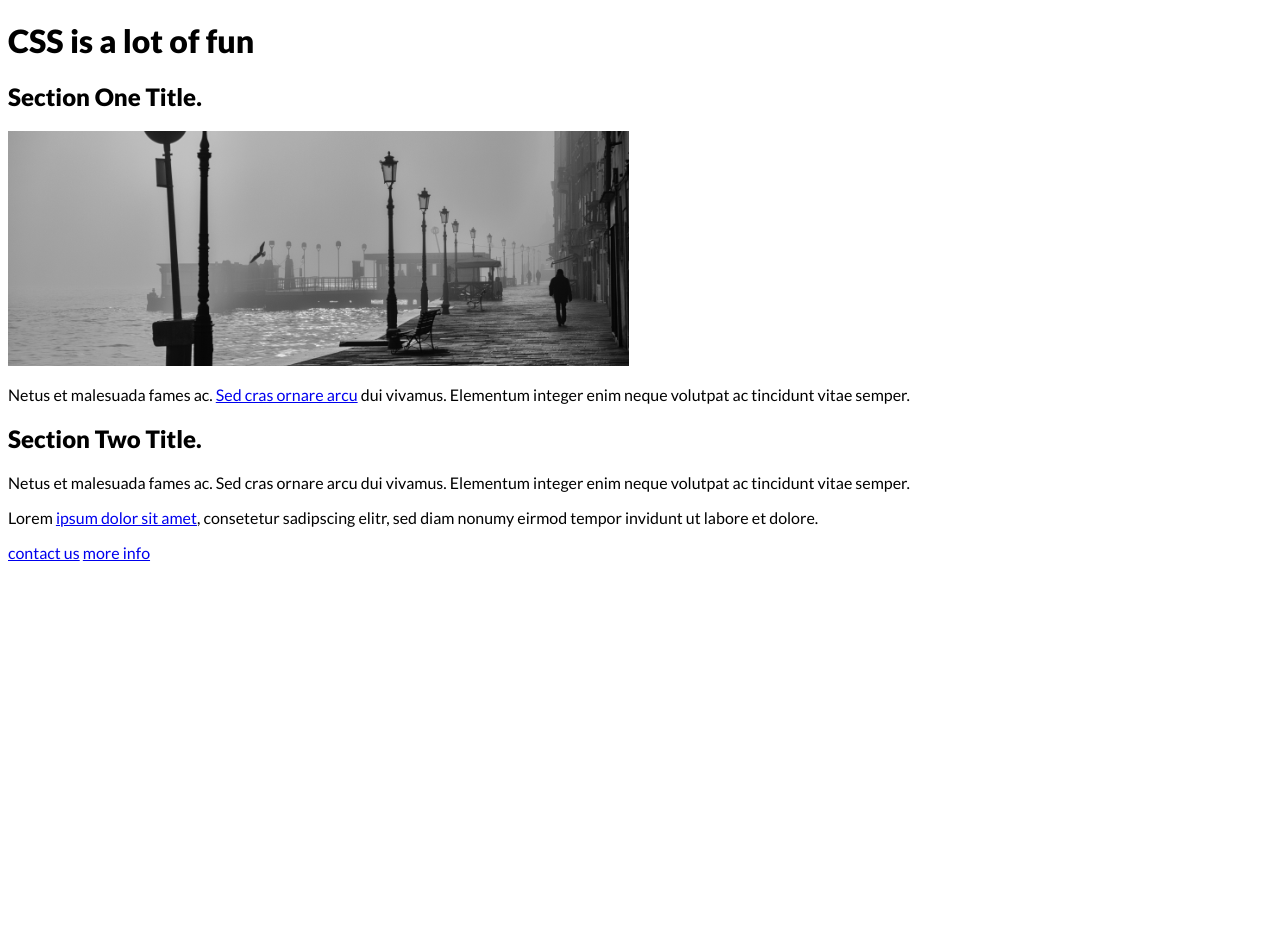
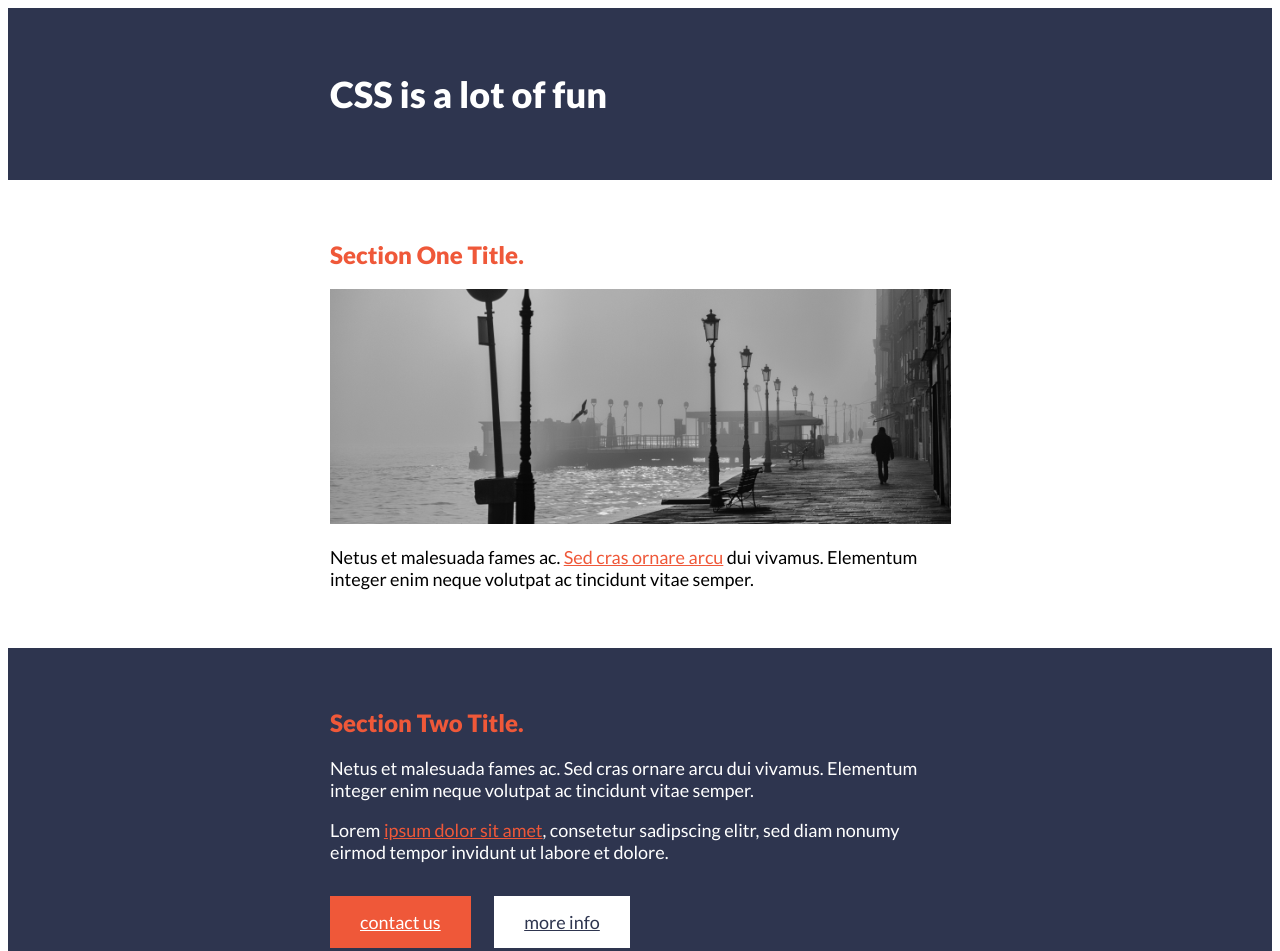
Before and after one commit to xaviguasch/tfcp-mod-3-cjf-css-fundamentals-25-putting-it-all-together, a plain HTML site: page index.html in a window 1280 px wide. Shown: the top 951 px of the page. Before the commit the page ends 800 px from the top, so only its background shows below. Drawn offline with Linux system fonts and the light colour scheme.

Commit message:
added solution for the css styling

```diff
--- a/css/style.css
+++ b/css/style.css
@@ -1,3 +1,71 @@
 body {
   font-family: 'Lato', sans-serif;
+  font-size: 18px;
+  font-weight: 400;
 }
+h1 {
+  font-size: 36px;
+}
+h2 {
+  font-size: 24px;
+  color: #ef5839;
+}
+
+a {
+  color: #ef5839;
+}
+
+a:hover,
+a:focus {
+  color: #4d1c12;
+}
+
+header {
+  background: #2e354f;
+  color: #fff;
+  padding: 40px 0;
+}
+
+.container {
+  width: 620px;
+  margin: 0 auto;
+}
+
+.section-one {
+  padding: 40px 0;
+}
+
+.section-two {
+  padding: 40px 0;
+  background: #2e354f;
+  color: #fff;
+}
+
+.btn {
+  display: inline-block;
+  padding: 15px 30px;
+  margin-top: 15px;
+  margin-right: 20px;
+}
+
+.btn-accent {
+  background: #ef5839;
+  color: #fff;
+}
+
+.btn-accent:hover,
+.btn-accent:focus {
+  background: #fff;
+  color: #ef5839;
+}
+
+.btn-white {
+  background: #fff;
+  color: #2e354f;
+}
+
+.btn-white:hover,
+.btn-white:focus {
+  background: #2e354f;
+  color: #fff;
+}
--- a/index.html
+++ b/index.html
@@ -12,12 +12,12 @@
   </head>
   <body>
     <header>
-      <div class="wrapper">
+      <div class="container">
         <h1>CSS is a lot of fun</h1>
       </div>
     </header>
     <section class="section-one">
-      <div class="wrapper">
+      <div class="container">
         <h2>Section One Title.</h2>
 
         <img src="./images/boardwalk.png" alt="A boarwalk in black and white" />
@@ -30,7 +30,7 @@
     </section>
 
     <section class="section-two">
-      <div class="wrapper">
+      <div class="container">
         <h2>Section Two Title.</h2>
 
         <p>
@@ -43,8 +43,8 @@
           diam nonumy eirmod tempor invidunt ut labore et dolore.
         </p>
 
-        <a href="#" class="btn btn-contact">contact us</a>
-        <a href="#" class="btn btn-info">more info</a>
+        <a href="#" class="btn btn-accent">contact us</a>
+        <a href="#" class="btn btn-white">more info</a>
       </div>
     </section>
   </body>
```
